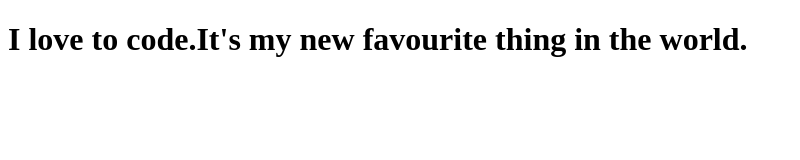
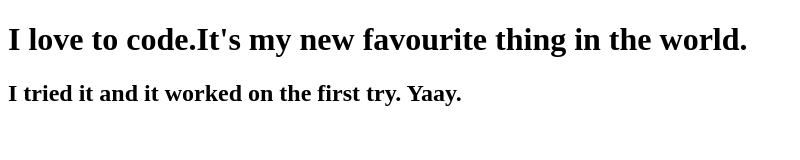
Before and after one commit to Esther3000/coursera-test, a plain HTML site: page index.html in a window 1280 px wide. Shown: the whole page, without its empty margins (0-800 px from the left). Drawn offline with Linux system fonts and the light colour scheme.

Commit message:
Small modification to first page

```diff
--- a/index.html
+++ b/index.html
@@ -5,5 +5,6 @@
 </head>
 <body>
 <h1>I love to code.It's my new favourite thing in the world.</h1>
+<h2>I tried it and it worked on the first try. Yaay.</h2>
 </body>
 </html>
```
